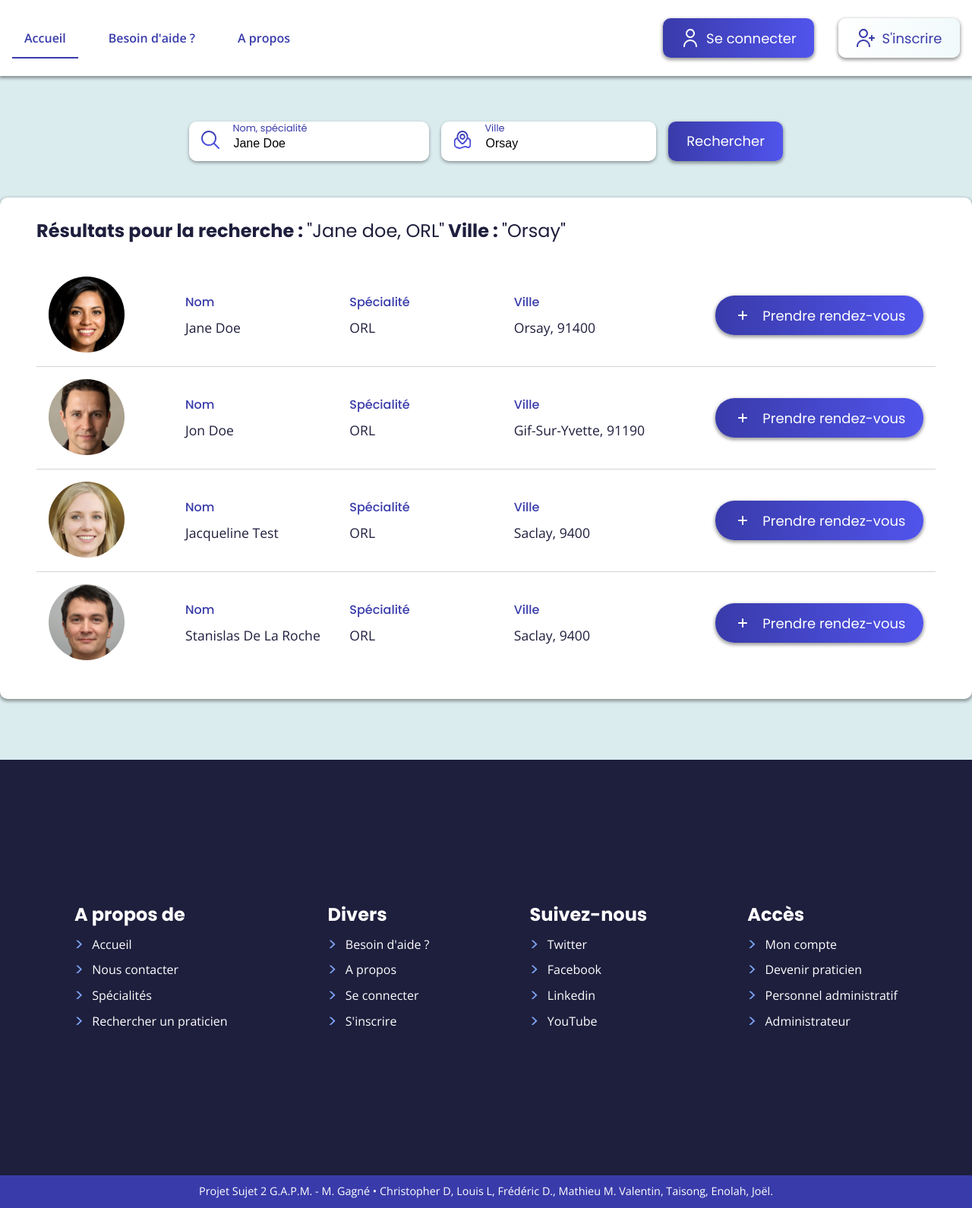
After one commit to IUT-Orsay-LP-PRISM/GAPM-website, a PHP site: page /search.php in a window 1280 px wide. The commit adds this page. Shown: the whole page at 76% size. Run offline with PHP 8.4, Linux system fonts and the light colour scheme.

Commit message:
feat(search-page): page search, review header type w/ class, fix js nav on search

```diff
--- a/app/views/includes/footer.php
+++ b/app/views/includes/footer.php
@@ -2,7 +2,7 @@
     <div class="footer__about">
         <p>A propos de</p>
         <ul>
-            <li><a href="#">Mentions légales</a></li>
+            <li><a href="/">Accueil</a></li>
             <li><a href="#">Nous contacter</a></li>
             <li><a href="#">Spécialités</a></li>
             <li><a href="#">Rechercher un praticien</a></li>
@@ -11,10 +11,10 @@
     <div class="footer__misc">
         <p>Divers</p>
         <ul>
-            <li><a href="#">FAQ</a></li>
-            <li><a href="#">CGU</a></li>
-            <li><a href="#">CGV</a></li>
-            <li><a href="#">Politique de confidentialité</a></li>
+            <li><a href="#">Besoin d'aide ?</a></li>
+            <li><a href="#">A propos</a></li>
+            <li><a href="#">Se connecter</a></li>
+            <li><a href="#">S'inscrire</a></li>
         </ul>
     </div>
     <div class="footer__social">
--- a/app/views/includes/header.php
+++ b/app/views/includes/header.php
@@ -1,19 +1,42 @@
-<header class="header">
-    <nav class="header__nav transparent">
+<?php
+
+namespace App\Views\Includes;
+
+
+class Header {
+
+    private static $logIcon = "assets/svg/user.svg";
+    private static $regIcon = "assets/svg/user_add.svg";
+
+    public static function getHeader($template)
+    {
+        $logIcon = file_get_contents(self::$logIcon);
+        $regIcon = file_get_contents(self::$regIcon);
+
+        if ($template == "home") {
+            $class = "transparent";
+        } else {
+            $class = null;
+        }
+
+        return '<header class="header">
+                        <nav class="header__nav ' . $class . '">
                             <ul class="header__menu menu-left">
-            <li class="menu-item"><a href="#" class="--active">Accueil</a></li>
-            <li class="menu-item"><a href="#">Besoin d'aide ?</a></li>
+                                <li class="menu-item"><a href="/" class="--active">Accueil</a></li>
+                                <li class="menu-item"><a href="#">Besoin d\'aide ?</a></li>
                                 <li class="menu-item"><a href="#">A propos</a></li>
                             </ul>
                             <ul class="header__menu menu-right">
                                 <li class="menu-item"><a id="btn-connexion" href="javascript:void()" class="btn btn-primary-nb">
-                    <?php include "assets/svg/user.svg" ?>&nbsp;Se
+                                       ' . $logIcon . '&nbsp;Se
                                         connecter
                                     </a></li>
                                 <li class="menu-item"><a href="#" class="btn btn-secondary-nb">
-                    <?php include "assets/svg/user_add.svg" ?>
-                    &nbsp;S'inscrire
+                                        ' . $regIcon . '
+                                        &nbsp;S\'inscrire
                                     </a></li>
                             </ul>
                         </nav>
-</header>
+                    </header>';
+    }
+}
--- a/assets/_dev/src/scss/_variables.scss
+++ b/assets/_dev/src/scss/_variables.scss
@@ -17,7 +17,7 @@ $greyDark                 : #787878;
 /* Dégradés */
 $gradientDarkToLight      : linear-gradient(90deg, $primaryDark 0%, $primaryLight 50%);
 $gradientSecondaryToLight : linear-gradient(90deg, $white 0%, $primaryWhite 50%);
-$gradientDarkToPrimary : linear-gradient(90deg, $black 0%, $primaryDark 100%);
+$gradientDarkToPrimary    : linear-gradient(90deg, $black 0%, $primaryDark 100%);
 
 /* Shadow */
 $boxShadowOut             : 0px 2px 4px 1px rgba(0, 0, 0, 0.38);
@@ -25,15 +25,16 @@ $boxShadowIn              : inset 0px 2px 4px 1px rgba(0, 0, 0, 0.38);
 
 /* Border radius */
 $borderRadius             : 25px;
+$borderRadiusSmall        : 10px;
 
 
 /* Fonts */
-$titleFont: "Poppins", sans-serif;
-$mainFont: "Open Sans", sans-serif;
+$titleFont                : "Poppins", sans-serif;
+$mainFont                 : "Open Sans", sans-serif;
 
 /* Screen variables */
-$screenXs: 480px;
-$screenSm: 768px;
-$screenMd: 992px;
-$screenLg: 1280px;
-$screenXl: 1440px;
+$screenXs                 : 480px;
+$screenSm                 : 768px;
+$screenMd                 : 992px;
+$screenLg                 : 1280px;
+$screenXl                 : 1440px;
--- a/assets/_dev/src/scss/components/_header.scss
+++ b/assets/_dev/src/scss/components/_header.scss
@@ -6,6 +6,7 @@
     z-index          : 10;
     background-color : $white;
     display          : flex;
+    top              : 0;
     align-items      : center;
     justify-content  : space-between;
     box-shadow       : $boxShadowOut;
--- a/assets/_dev/src/scss/components/_inputs.scss
+++ b/assets/_dev/src/scss/components/_inputs.scss
@@ -13,18 +13,20 @@
   padding-right    : 1rem;
   background-color : $white;
 
+
   i {
     margin : 0 1rem;
   }
 
   .input {
-    border     : 0;
-    outline    : none;
-    transition : .2s ease-in-out;
-    box-sizing : border-box;
-    width      : 100%;
-    height     : 3rem;
-    font-size  : 1rem;
+    border      : 0;
+    outline     : none;
+    transition  : .2s ease-in-out;
+    box-sizing  : border-box;
+    width       : 100%;
+    height      : 3rem;
+    font-size   : 1rem;
+    padding-top : 0.5rem;
 
     &:valid +, &:focus + {
       label {
--- a/assets/_dev/src/scss/main.scss
+++ b/assets/_dev/src/scss/main.scss
@@ -6,9 +6,9 @@
 @import "tools/typos";
 @import "tools/scrollBar";
 
-
 // Import du style de toutes les pages
 @import "pages/home";
+@import "pages/search";
 
 // Import du style de tous les composants
 @import "components/buttons";
@@ -19,16 +19,16 @@
 @import "components/link";
 
 
-
 // A supprimer : juste pour lister
 .list {
-  margin : 3em 1em;
-  display: flex;
-  a{
+  margin  : 3em 1em;
+  display : flex;
+
+  a {
     margin : 1em;
   }
 }
 
-body{
-  overflow-x: hidden;
+body {
+  overflow-x : hidden;
 }
--- /dev/null
+++ b/assets/_dev/src/scss/pages/_search.scss
@@ -0,0 +1,135 @@
+.bg__secondary {
+  background-color : #DBECEF;
+}
+
+
+.search {
+  &__inputs {
+    display         : flex;
+    justify-content : center;
+    margin          : 10rem 0 3rem 0;
+
+    .input-container {
+      &:first-child {
+        max-width : 500px;
+        width     : 300px;
+        min-width : 100px;
+      }
+
+      &:not(:last-child) {
+        margin-right : 1rem;
+      }
+    }
+
+    @include max-width($screenSm) {
+      max-width   : 80%;
+      margin      : 10rem auto 3rem auto;
+      align-items : flex-start;
+      .input-container {
+        &:not(:last-child) {
+          margin-right  : 0;
+          margin-bottom : 1rem;
+        }
+      }
+    }
+  }
+
+  &__contents {
+    background-color : $white;
+    box-shadow       : $boxShadowOut;
+    border-radius    : $borderRadiusSmall;
+    padding          : 2rem 3rem;
+    max-width        : 90rem;
+    margin           : 2rem auto 5em auto;
+
+    &-list {
+      margin-top : 2em;
+    }
+
+    &-user {
+      display         : flex;
+      justify-content : space-between;
+      align-items     : center;
+      padding         : 1rem;
+      transition      : all .2s ease-in-out;
+      position        : relative;
+
+      &:hover {
+        background-color : #F1FAFB;
+        border-radius    : 10px;
+      }
+
+      &:not(:last-child) {
+        &::after {
+          content          : "";
+          position         : absolute;
+          display          : block;
+          bottom           : -16px;
+          width            : 100%;
+          left             : 0;
+          height           : 1px;
+          background-color : lightgrey;
+          margin           : 1rem 0;
+        }
+      }
+
+      &-img {
+        img {
+          max-width     : 100px;
+          border-radius : 50%;
+        }
+      }
+
+      &-info {
+        flex                  : 1;
+        display               : grid;
+        grid-template-areas   : "name speciality city";
+        grid-template-columns : repeat(3, 1fr);
+        grid-gap              : 5%;
+        margin                : 0 5rem;
+
+        .title {
+          font-family : $titleFont;
+          font-size   : 1rem;
+          color       : $primaryDark;
+          font-weight : 500;
+          line-height : 2;
+        }
+
+        .desc {
+          font-size   : 1.1rem;
+          color       : $black;
+          font-weight : 400;
+          font-family : $mainFont;
+          line-height : 2;
+        }
+      }
+
+      &-name {
+        grid-area : name;
+      }
+
+      &-speciality {
+        grid-area : speciality;
+      }
+
+      &-city {
+        grid-area : city;
+      }
+
+      &-btn {
+        a {
+          svg {
+            transition : all .3s ease-in-out;
+            transform  : rotate(0);
+          }
+
+          &:hover svg {
+            transition : all .5s ease-in-out;
+            transform  : rotate(180deg);
+          }
+        }
+      }
+    }
+  }
+}
--- a/assets/_dev/src/scss/tools/_typos.scss
+++ b/assets/_dev/src/scss/tools/_typos.scss
@@ -8,6 +8,13 @@ h1 {
   font-weight : 700;
   color       : $black;
   font-size   : 32px;
+}
+
+h2 {
+  font-family : $titleFont;
+  font-weight : 700;
+  color       : $black;
+  font-size   : 24px;
 }
 
 
@@ -52,4 +59,7 @@ h1 {
 
   }
 
+  &__light {
+    font-weight : 400;
+  }
 }
--- /dev/null
+++ b/search.php
@@ -0,0 +1,193 @@
+<?php
+require 'vendor/autoload.php';
+
+use App\views\includes\Header;
+
+?>
+
+<!doctype html>
+<html lang="fr">
+<head>
+    <meta charset="UTF-8">
+    <meta name="viewport"
+          content="width=device-width, user-scalable=yes, initial-scale=1.0, minimum-scale=1.0">
+    <meta http-equiv="X-UA-Compatible" content="ie=edge">
+    <link rel="stylesheet" href="assets/prod/css/main.min.css">
+    <title>Page d'accueil • GAPM</title>
+</head>
+<body class="bg__secondary">
+<?= Header::getHeader("search") ?>
+
+<section class="search__inputs">
+    <div class="input-container">
+        <i><?php include "assets/svg/zoom-search.svg" ?></i>
+        <input id="name" class="input" type="text" required value="Jane Doe"/>
+        <label class="label" for="name">Nom, spécialité</label>
+    </div>
+    <div class="input-container">
+        <i><?php include "assets/svg/city.svg" ?></i>
+        <input id="city" class="input" type="text" required value="Orsay"/>
+        <label class="label" for="city">Ville</label>
+    </div>
+    <a href="#" class="btn btn-primary-nb">Rechercher</a>
+</section>
+
+<section class="search__contents">
+    <h2>Résultats pour la recherche : <span class="text__light">"Jane doe, ORL"</span>&nbsp;Ville : <span
+                class="text__light">"Orsay"</span></h2>
+
+    <div class="search__contents-list">
+        <!-- Bloc foreach de tous les médecins correspondant à la recherche -->
+        <div class="search__contents-user">
+            <div class="search__contents-user-img">
+                <img src="assets/img/profils/exemple_doctor.jpg" alt="User">
+            </div>
+            <div class="search__contents-user-info">
+                <div class="search__contents-user-name">
+                    <p class="title">
+                        Nom
+                    </p>
+                    <p class="desc">
+                        Jane Doe
+                    </p>
+                </div>
+                <div class="search__contents-user-speciality">
+                    <p class="title">
+                        Spécialité
+                    </p>
+                    <p class="desc">
+                        ORL
+                    </p>
+                </div>
+                <div class="search__contents-user-city">
+                    <p class="title">
+                        Ville
+                    </p>
+                    <p class="desc">
+                        Orsay, 91400
+                    </p>
+                </div>
+            </div>
+            <div class="search__contents-user-btn">
+                <a href="#" class="btn btn-primary">
+                    <?php include "assets/svg/plus_small_white.svg" ?>&nbsp;
+                    Prendre rendez-vous</a>
+            </div>
+        </div>
+        <div class="search__contents-user">
+            <div class="search__contents-user-img">
+                <img src="assets/img/profils/exemple_doctor_2.jpg" alt="User">
+            </div>
+            <div class="search__contents-user-info">
+                <div class="search__contents-user-name">
+                    <p class="title">
+                        Nom
+                    </p>
+                    <p class="desc">
+                        Jon Doe
+                    </p>
+                </div>
+                <div class="search__contents-user-speciality">
+                    <p class="title">
+                        Spécialité
+                    </p>
+                    <p class="desc">
+                        ORL
+                    </p>
+                </div>
+                <div class="search__contents-user-city">
+                    <p class="title">
+                        Ville
+                    </p>
+                    <p class="desc">
+                        Gif-Sur-Yvette, 91190
+                    </p>
+                </div>
+            </div>
+            <div class="search__contents-user-btn">
+                <a href="#" class="btn btn-primary">
+                    <?php include "assets/svg/plus_small_white.svg" ?>&nbsp;
+                    Prendre rendez-vous</a>
+            </div>
+        </div>
+        <div class="search__contents-user">
+            <div class="search__contents-user-img">
+                <img src="assets/img/profils/example_doctor_3.jpg" alt="User">
+            </div>
+            <div class="search__contents-user-info">
+                <div class="search__contents-user-name">
+                    <p class="title">
+                        Nom
+                    </p>
+                    <p class="desc">
+                        Jacqueline Test
+                    </p>
+                </div>
+                <div class="search__contents-user-speciality">
+                    <p class="title">
+                        Spécialité
+                    </p>
+                    <p class="desc">
+                        ORL
+                    </p>
+                </div>
+                <div class="search__contents-user-city">
+                    <p class="title">
+                        Ville
+                    </p>
+                    <p class="desc">
+                        Saclay, 9400
+                    </p>
+                </div>
+            </div>
+            <div class="search__contents-user-btn">
+                <a href="#" class="btn btn-primary">
+                    <?php include "assets/svg/plus_small_white.svg" ?>&nbsp;
+                    Prendre rendez-vous</a>
+            </div>
+        </div>
+        <div class="search__contents-user">
+            <div class="search__contents-user-img">
+                <img src="assets/img/profils/exemple_docto_4r.jpg" alt="User">
+            </div>
+            <div class="search__contents-user-info">
+                <div class="search__contents-user-name">
+                    <p class="title">
+                        Nom
+                    </p>
+                    <p class="desc">
+                        Stanislas De La Roche
+                    </p>
+                </div>
+                <div class="search__contents-user-speciality">
+                    <p class="title">
+                        Spécialité
+                    </p>
+                    <p class="desc">
+                        ORL
+                    </p>
+                </div>
+                <div class="search__contents-user-city">
+                    <p class="title">
+                        Ville
+                    </p>
+                    <p class="desc">
+                        Saclay, 9400
+                    </p>
+                </div>
+            </div>
+            <div class="search__contents-user-btn">
+                <a href="#" class="btn btn-primary">
+                    <?php include "assets/svg/plus_small_white.svg" ?>&nbsp;
+                    Prendre rendez-vous</a>
+            </div>
+        </div>
+    </div>
+</section>
+<i id="popUp-connexion"><?php include "app/views/includes/popUpConnexion.php"; ?></i>
+
+<?php include "app/views/includes/footer.php"; ?>
+
+<script src="assets/prod/js/main.min.js"></script>
+</body>
+</html>
```
Also changed, not shown: assets/_dev/src/js/app.js (+6 -2 lines), index.php (+5 -2 lines), assets/img/profils/example_doctor_3.jpg (added), assets/img/profils/exemple_docto_4r.jpg (added), assets/img/profils/exemple_doctor.jpg (added), assets/img/profils/exemple_doctor_2.jpg (added), assets/prod/css/main.min.css, assets/prod/js/main.min.js, assets/svg/plus_small_white.svg (added). Lines whose indentation alone changed are shown as unchanged.
